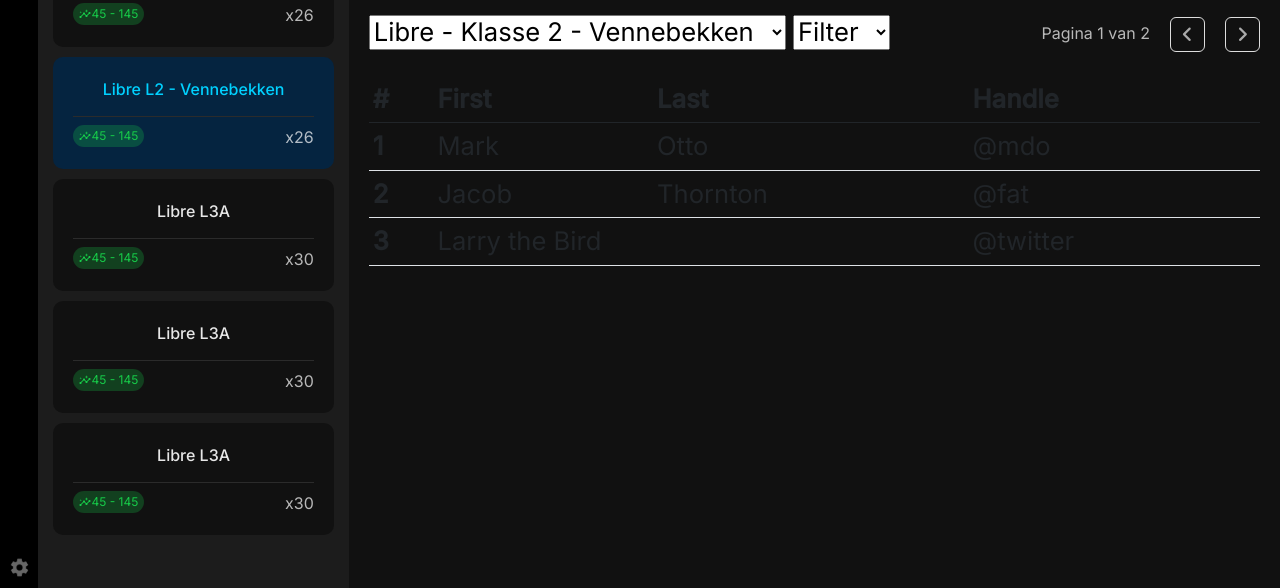
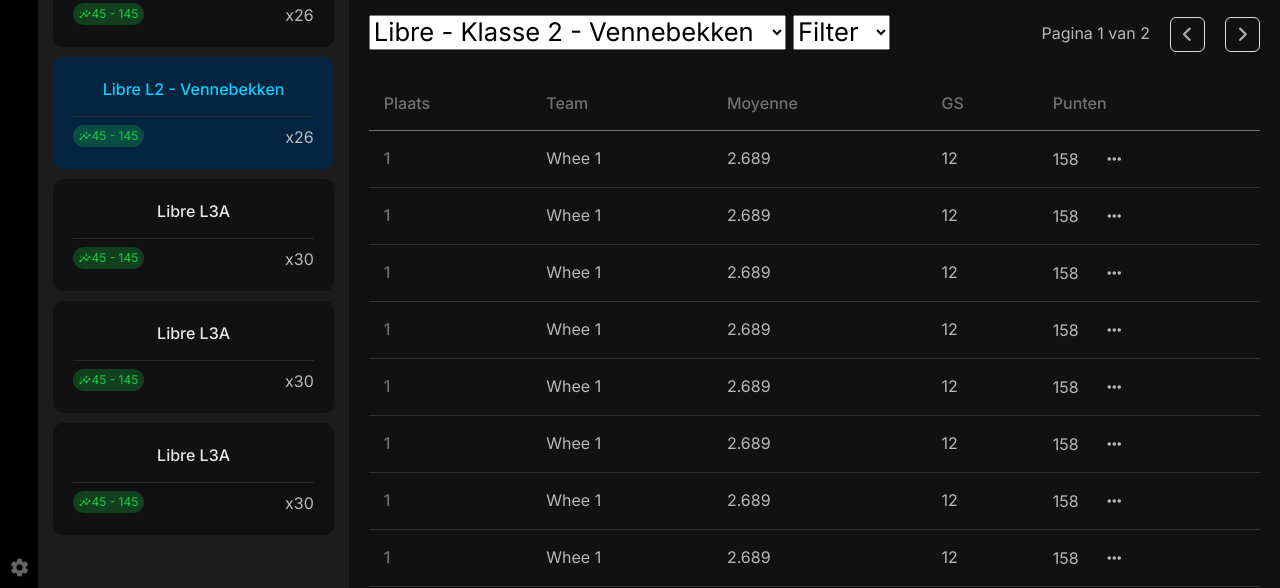
Before and after one commit to Shakil7979/diabmoussali629, a plain HTML site: page index.html in a window 1280 px wide. Shown: the part 212-800 px from the top of the page. Drawn offline with Linux system fonts and the light colour scheme; a script that the page names is missing.

Commit message:
complete without responsive

```diff
--- a/assets/css/style.css
+++ b/assets/css/style.css
@@ -165,7 +165,7 @@ a {
   height: calc(100vh - 58px);
   box-sizing: border-box;
   padding: 15px;
-  /* overflow-y: scroll; */
+  overflow-y: scroll;
 }
 
 .search-box h4 {
@@ -273,8 +273,9 @@ a {
 /********************************/
 
 .content-all {
-  background: #111;
-  height: calc(100vh - 58px);
+	background: #111;
+	height: calc(100vh - 58px);
+	overflow-y: scroll;
 }
 
 .logo-area {
@@ -383,9 +384,9 @@ a {
 	font: normal 11px/22px Arial, Sans-Serif;
 	color: black;
 	border: 1px solid #313131;
-	padding: 8px;
+	padding: 8px 30px;
 	border-radius: 6px;
-	width: 291px;
+	/* width: 291px; */
 }
 .select2 {
 	cursor: pointer;
@@ -450,7 +451,8 @@ a {
 	padding: 0 6px;
 	margin: 0 0;
 	padding: 0 10px;
-	color: rgba(255, 255, 255, 0.9);;
+	color: rgba(255, 255, 255, 0.9);
+	font-size: 16px;
 }
 .options li:hover {
     background-color:#39f;
@@ -483,3 +485,87 @@ a {
 	border-radius: 6px;
 	font-size: 18px;
 }
+
+.table.table-sm tr th {
+	font-style: normal;
+	font-weight: 500;
+	font-size: 16px;
+	line-height: 24px;
+	color: rgba(255, 255, 255, 0.4);
+  padding: 15px;
+}
+
+.table.table-sm tr td {
+  font-style: normal;
+  font-weight: 400;
+  font-size: 16px;
+  line-height: 24px;
+  color: rgba(255, 255, 255, 0.7);
+  padding: 15px;
+}
+
+.action_btn{
+  background: transparent;
+  border: none;
+  color: rgba(255, 255, 255, 0.7);
+}
+
+.table.table-sm tr {
+  border-bottom: 1px solid #313131;
+}
+
+.paginate_area {
+	display: flex;
+	align-items: center;
+	justify-content: space-between;
+}
+
+.left_pagi {
+	display: flex;
+	gap: 12px;
+	align-items: center;
+}
+
+.left_pagi li p {
+	font-style: normal;
+	font-weight: 400;
+	font-size: 16px;
+	line-height: 24px;
+	color: rgba(255, 255, 255, 0.7);
+}
+
+.left_pagi li span {
+	font-style: normal;
+	font-weight: 400;
+	font-size: 16px;
+	line-height: 24px;
+	color: rgba(255, 255, 255, 0.7);
+	border: 1px solid #313131;
+	padding: 5px 18px;
+}
+
+.pagination{
+  display: flex;
+  align-items: center;
+  gap: 5px;
+}
+
+.pagination .pagi {
+	background: transparent;
+	border: none;
+	padding: 0px 10px;
+	font-size: 24px;
+	border-radius: 5px;
+  color: #fff;
+	border: 1px solid #313131;
+}
+
+.active_pagi,
+.pagination .pagi:hover{
+	background: #168FFF !important;
+	color: #fff !important;
+}
+
+button:focus{
+  outline: none !important;
+}
--- a/index.html
+++ b/index.html
@@ -194,32 +194,86 @@
                           <table class="table table-sm">
                             <thead>
                               <tr>
-                                <th scope="col">#</th>
-                                <th scope="col">First</th>
-                                <th scope="col">Last</th>
-                                <th scope="col">Handle</th>
+                                <th scope="col">Plaats</th>
+                                <th scope="col">Team</th>
+                                <th scope="col">Moyenne</th>
+                                <th scope="col">GS</th>
+                                <th scope="col">Punten</th>
                               </tr>
                             </thead>
                             <tbody>
                               <tr>
                                 <th scope="row">1</th>
-                                <td>Mark</td>
-                                <td>Otto</td>
-                                <td>@mdo</td>
+                                <td>Whee 1</td>
+                                <td>2.689</td>
+                                <td>12</td>
+                                <td>158 &nbsp;&nbsp;&nbsp; <button class="action_btn"><i class="fa-solid fa-ellipsis"></i></button></td>
                               </tr>
                               <tr>
-                                <th scope="row">2</th>
-                                <td>Jacob</td>
-                                <td>Thornton</td>
-                                <td>@fat</td>
+                                <th scope="row">1</th>
+                                <td>Whee 1</td>
+                                <td>2.689</td>
+                                <td>12</td>
+                                <td>158 &nbsp;&nbsp;&nbsp; <button class="action_btn"><i class="fa-solid fa-ellipsis"></i></button></td>
                               </tr>
                               <tr>
-                                <th scope="row">3</th>
-                                <td colspan="2">Larry the Bird</td>
-                                <td>@twitter</td>
+                                <th scope="row">1</th>
+                                <td>Whee 1</td>
+                                <td>2.689</td>
+                                <td>12</td>
+                                <td>158 &nbsp;&nbsp;&nbsp; <button class="action_btn"><i class="fa-solid fa-ellipsis"></i></button></td>
                               </tr>
+                              <tr>
+                                <th scope="row">1</th>
+                                <td>Whee 1</td>
+                                <td>2.689</td>
+                                <td>12</td>
+                                <td>158 &nbsp;&nbsp;&nbsp; <button class="action_btn"><i class="fa-solid fa-ellipsis"></i></button></td>
+                              </tr>
+                              <tr>
+                                <th scope="row">1</th>
+                                <td>Whee 1</td>
+                                <td>2.689</td>
+                                <td>12</td>
+                                <td>158 &nbsp;&nbsp;&nbsp; <button class="action_btn"><i class="fa-solid fa-ellipsis"></i></button></td>
+                              </tr>
+                              <tr>
+                                <th scope="row">1</th>
+                                <td>Whee 1</td>
+                                <td>2.689</td>
+                                <td>12</td>
+                                <td>158 &nbsp;&nbsp;&nbsp; <button class="action_btn"><i class="fa-solid fa-ellipsis"></i></button></td>
+                              </tr>
+                              <tr>
+                                <th scope="row">1</th>
+                                <td>Whee 1</td>
+                                <td>2.689</td>
+                                <td>12</td>
+                                <td>158 &nbsp;&nbsp;&nbsp; <button class="action_btn"><i class="fa-solid fa-ellipsis"></i></button></td>
+                              </tr>
+                              <tr>
+                                <th scope="row">1</th>
+                                <td>Whee 1</td>
+                                <td>2.689</td>
+                                <td>12</td>
+                                <td>158 &nbsp;&nbsp;&nbsp; <button class="action_btn"><i class="fa-solid fa-ellipsis"></i></button></td>
+                              </tr>
+
                             </tbody>
                           </table>
+                          <div class="paginate_area">
+                            <ul class="left_pagi">
+                              <li><p>Ga naar</p></li>
+                              <li><span>1/2</span></li>
+                              <li><p>Pagina</p></li>
+                            </ul>
+                            <ul class="pagination">
+                              <li><button type="submit" class="prev"><i class="fa-solid fa-angle-left"></i></button></li>
+                              <li><button class="pagi active_pagi">1</button></li>
+                              <li><button class="pagi">2</button></li>
+                              <li><button type="submit" class="next"><i class="fa-solid fa-angle-right"></i></button></li>
+                            </ul>
+                          </div>
                         </div>
                       </div>
                       <div class="tab-pane fade" id="pills-profile" role="tabpanel" aria-labelledby="pills-profile-tab">2</div>
```
